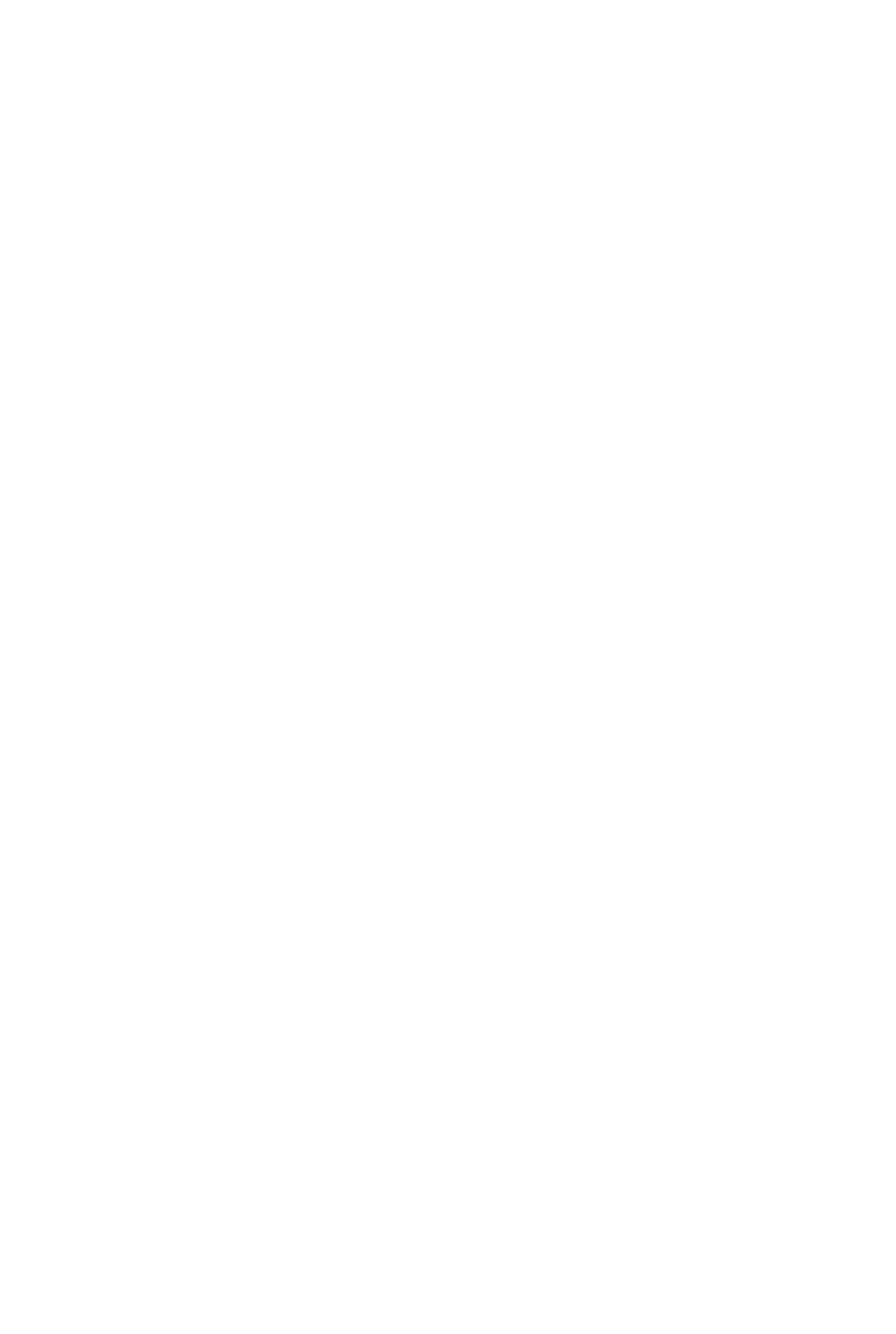
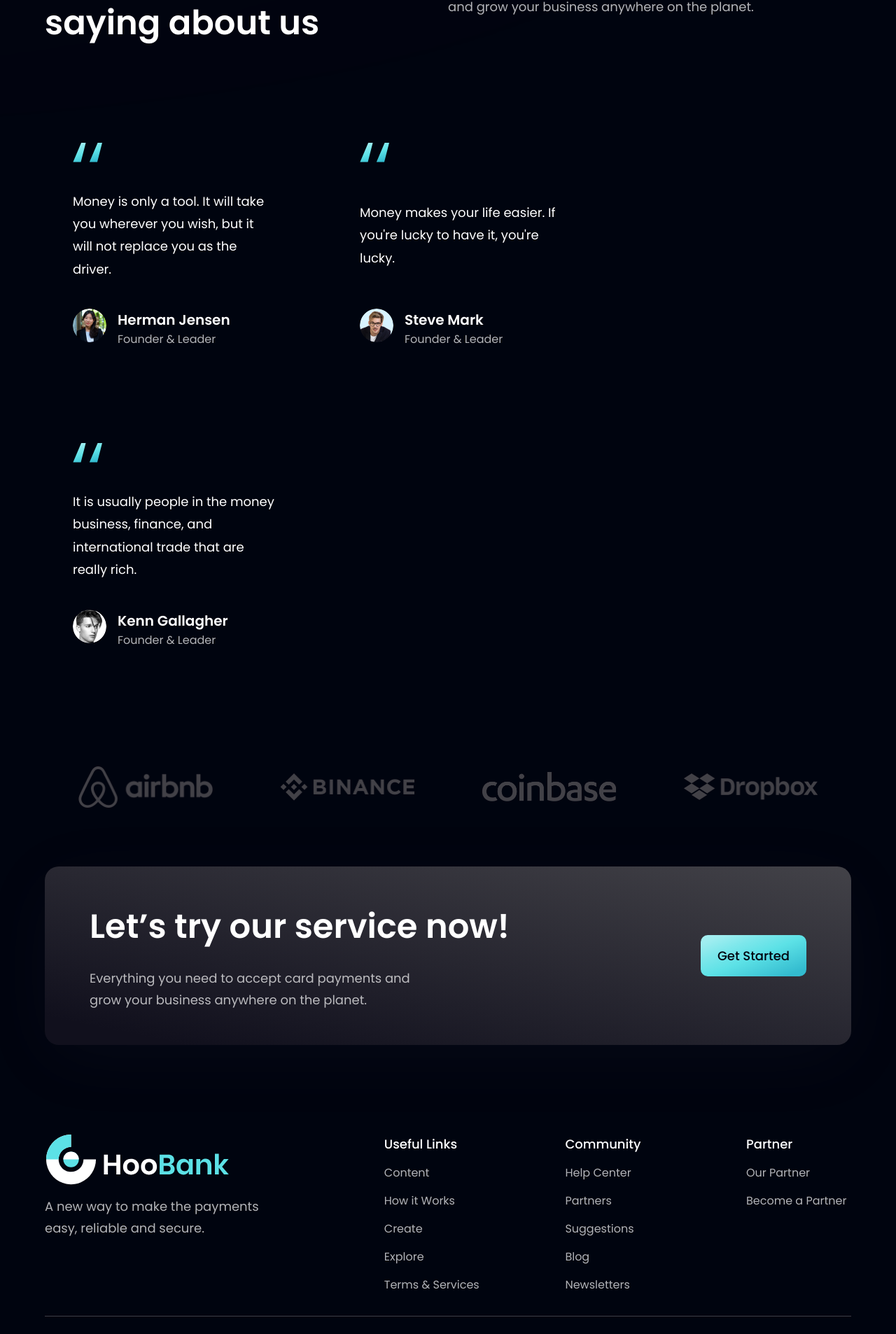
Before and after one commit to Wridho788/heo-bank-modern-web, a React (Vite) app: page / in a window 1280 px wide. Shown: the part 2950-4856 px from the top of the page at 70% size. Before the commit the page ends 2900 px from the top, so only its background shows below. Built offline with nearby package versions, Linux system fonts and the light colour scheme.

Commit message:
add footer

```diff
--- a/src/components/CTA.jsx
+++ b/src/components/CTA.jsx
@@ -1,7 +1,21 @@
-import React from 'react';
+import styles from '../style';
+import Button from './Button';
 
-const CTA = () => {
-  return <div>CTA</div>;
-};
+const CTA = () => (
+  <section
+    className={`${styles.flexCenter} ${styles.marginY} ${styles.padding} sm:flex-row flex-col bg-black-gradient-2 rounded-[20px] box-shadow`}>
+    <div className='flex-1 flex flex-col'>
+      <h2 className={styles.heading2}>Let’s try our service now!</h2>
+      <p className={`${styles.paragraph} max-w-[470px] mt-5`}>
+        Everything you need to accept card payments and grow your business
+        anywhere on the planet.
+      </p>
+    </div>
+
+    <div className={`${styles.flexCenter} sm:ml-10 ml-0 sm:mt-0 mt-10`}>
+      <Button />
+    </div>
+  </section>
+);
 
 export default CTA;
--- a/src/components/Clients.jsx
+++ b/src/components/Clients.jsx
@@ -1,7 +1,22 @@
-import React from 'react';
+import { clients } from '../constants';
+import styles from '../style';
 
-const Clients = () => {
-  return <div>Clients</div>;
-};
+const Clients = () => (
+  <section className={`${styles.flexCenter} my-4`}>
+    <div className={`${styles.flexCenter} flex-wrap w-full`}>
+      {clients.map((client) => (
+        <div
+          key={client.id}
+          className={`flex-1 ${styles.flexCenter} sm:min-w-[192px] min-w-[120px] m-5`}>
+          <img
+            src={client.logo}
+            alt='client_logo'
+            className='sm:w-[192px] w-[100px] object-contain'
+          />
+        </div>
+      ))}
+    </div>
+  </section>
+);
 
 export default Clients;
--- a/src/components/FeedbackCard.jsx
+++ b/src/components/FeedbackCard.jsx
@@ -1,7 +1,29 @@
 import React from 'react';
+import { quotes } from '../assets';
 
-const FeedbackCard = () => {
-  return <div>FeedbackCard</div>;
-};
+const FeedbackCard = ({ content, name, title, img }) => (
+  <div className='flex justify-between flex-col px-10 py-12 rounded-[20px]  max-w-[370px] md:mr-10 sm:mr-5 mr-0 my-5 feedback-card'>
+    <img
+      src={quotes}
+      alt='double_quotes'
+      className='w-[42.6px] h-[27.6px] object-contain'
+    />
+    <p className='font-poppins font-normal text-[18px] leading-[32.4px] text-white my-10'>
+      {content}
+    </p>
+
+    <div className='flex flex-row'>
+      <img src={img} alt={name} className='w-[48px] h-[48px] rounded-full' />
+      <div className='flex flex-col ml-4'>
+        <h4 className='font-poppins font-semibold text-[20px] leading-[32px] text-white'>
+          {name}
+        </h4>
+        <p className='font-poppins font-normal text-[16px] leading-[24px] text-dimWhite'>
+          {title}
+        </p>
+      </div>
+    </div>
+  </div>
+);
 
 export default FeedbackCard;
--- a/src/components/Footer.jsx
+++ b/src/components/Footer.jsx
@@ -1,7 +1,65 @@
-import React from 'react';
+import styles from '../style';
+import { logo } from '../assets';
+import { footerLinks, socialMedia } from '../constants';
 
-const Footer = () => {
-  return <div>Footer</div>;
-};
+const Footer = () => (
+  <section className={`${styles.flexCenter} ${styles.paddingY} flex-col`}>
+    <div className={`${styles.flexStart} md:flex-row flex-col mb-8 w-full`}>
+      <div className='flex-[1] flex flex-col justify-start mr-10'>
+        <img
+          src={logo}
+          alt='hoobank'
+          className='w-[266px] h-[72.14px] object-contain'
+        />
+        <p className={`${styles.paragraph} mt-4 max-w-[312px]`}>
+          A new way to make the payments easy, reliable and secure.
+        </p>
+      </div>
+
+      <div className='flex-[1.5] w-full flex flex-row justify-between flex-wrap md:mt-0 mt-10'>
+        {footerLinks.map((footerlink) => (
+          <div
+            key={footerlink.title}
+            className={`flex flex-col ss:my-0 my-4 min-w-[150px]`}>
+            <h4 className='font-poppins font-medium text-[18px] leading-[27px] text-white'>
+              {footerlink.title}
+            </h4>
+            <ul className='list-none mt-4'>
+              {footerlink.links.map((link, index) => (
+                <li
+                  key={link.name}
+                  className={`font-poppins font-normal text-[16px] leading-[24px] text-dimWhite hover:text-secondary cursor-pointer ${
+                    index !== footerlink.links.length - 1 ? 'mb-4' : 'mb-0'
+                  }`}>
+                  {link.name}
+                </li>
+              ))}
+            </ul>
+          </div>
+        ))}
+      </div>
+    </div>
+
+    <div className='w-full flex justify-between items-center md:flex-row flex-col pt-6 border-t-[1px] border-t-[#3F3E45]'>
+      <p className='font-poppins font-normal text-center text-[18px] leading-[27px] text-white'>
+        Copyright Ⓒ 2022 HooBank. All Rights Reserved.
+      </p>
+
+      <div className='flex flex-row md:mt-0 mt-6'>
+        {socialMedia.map((social, index) => (
+          <img
+            key={social.id}
+            src={social.icon}
+            alt={social.id}
+            className={`w-[21px] h-[21px] object-contain cursor-pointer ${
+              index !== socialMedia.length - 1 ? 'mr-6' : 'mr-0'
+            }`}
+            onClick={() => window.open(social.link)}
+          />
+        ))}
+      </div>
+    </div>
+  </section>
+);
 
 export default Footer;
--- a/src/components/Testimonials.jsx
+++ b/src/components/Testimonials.jsx
@@ -1,7 +1,32 @@
 import React from 'react';
+import { feedback } from '../constants';
+import styles from '../style';
+import FeedbackCard from './FeedbackCard';
 
 const Testimonials = () => {
-  return <div>Testimonials</div>;
+  return (
+    <section
+      id='clients'
+      className={`${styles.paddingY} ${styles.flexCenter} flex-col relative`}>
+      {/* <div className='absolute z-[0] w-[60%] h-[60%] -right-[50%] rounded-full blue__gradient bottom-40' /> */}
+      <div className='w-full flex justify-between items-center md:flex-row flex-col sm:mb-16 mb-6 relative z-[1]'>
+        <h2 className={styles.heading2}>
+          What People are <br className='sm:block hidden' /> saying about us
+        </h2>
+        <div className='w-full md:mt-0 mt-6'>
+          <p className={`${styles.paragraph} text-left max-w-[450px]`}>
+            Everything you need to accept card payments and grow your business
+            anywhere on the planet.
+          </p>
+        </div>
+      </div>
+      <div className='flex flex-wrap sm:justify-start justify-center w-full feedback-container relative z-[1]'>
+        {feedback.map((card) => (
+          <FeedbackCard key={card.id} {...card} />
+        ))}
+      </div>
+    </section>
+  );
 };
 
 export default Testimonials;
```
